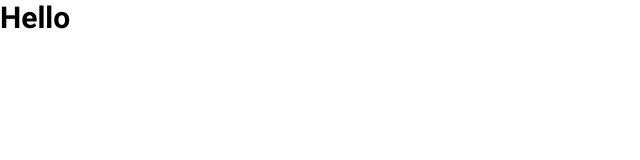
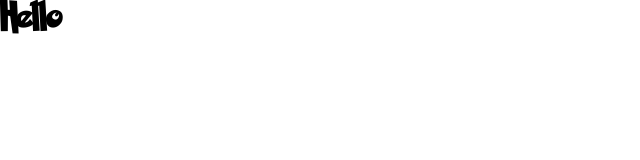
Before and after one commit to Bepixeled/PokeFightFrontend, a React (Vite) app: page / in a window 1280 px wide. Shown: the top 160 px of the page, without its empty margins (0-640 px from the left). Built offline with nearby package versions, Linux system fonts and the light colour scheme.

Commit message:
fix font paths

```diff
--- a/src/App.jsx
+++ b/src/App.jsx
@@ -3,7 +3,7 @@ import "./App.css";
 function App() {
   return (
     <>
-      <p className="font-roboto font-bold text-3xl">Hello</p>
+      <p className="font-pokemon font-bold text-3xl">Hello</p>
     </>
   );
 }
--- a/src/style/fonts.css
+++ b/src/style/fonts.css
@@ -1,29 +1,29 @@
 @font-face {
   font-family: "Roboto";
-  src: url("./fonts/Roboto/Roboto-Regular.ttf");
+  src: url("/src/fonts/Roboto/Roboto-Regular.ttf");
   font-weight: 400; /* Normal */
 }
 
 @font-face {
   font-family: "Roboto";
-  src: url("./fonts/Roboto/Roboto-Medium.ttf");
+  src: url("/src/fonts/Roboto/Roboto-Medium.ttf");
   font-weight: 500; /* Medium */
 }
 
 @font-face {
   font-family: "Roboto";
-  src: url("./fonts/Roboto/Roboto-Bold.ttf");
+  src: url("/src/fonts/Roboto/Roboto-Bold.ttf");
   font-weight: 700; /* Bold */
 }
 
 @font-face {
   font-family: "Pokemon";
-  src: url("./fonts/pokemon/Pokemon-Hollow.ttf");
+  src: url("/src/fonts/pokemon/Pokemon-Hollow.ttf");
   font-weight: 400; /* Normal */
 }
 
 @font-face {
   font-family: "Pokemon";
-  src: url("./fonts/pokemon/Pokemon-Solid.ttf");
+  src: url("/src/fonts/pokemon/Pokemon-Solid.ttf");
   font-weight: 700; /* Bold */
 }
```
